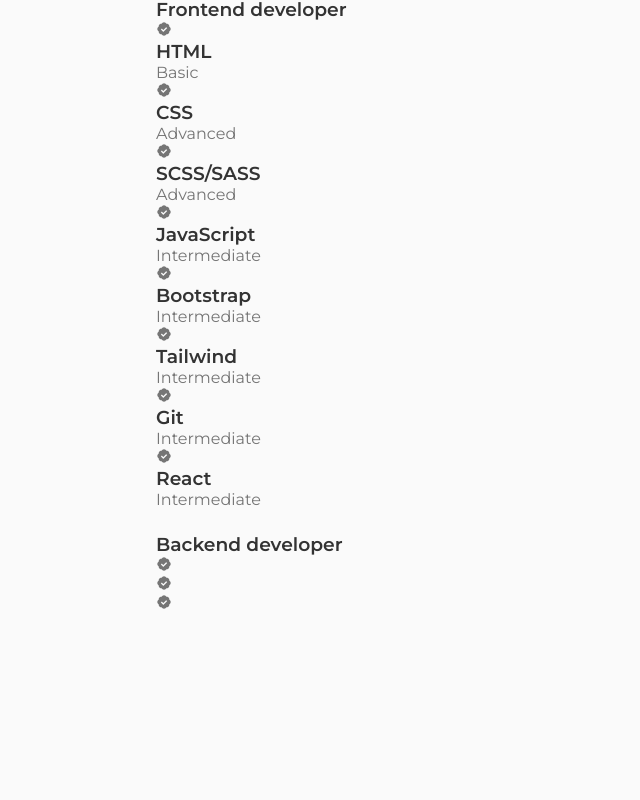
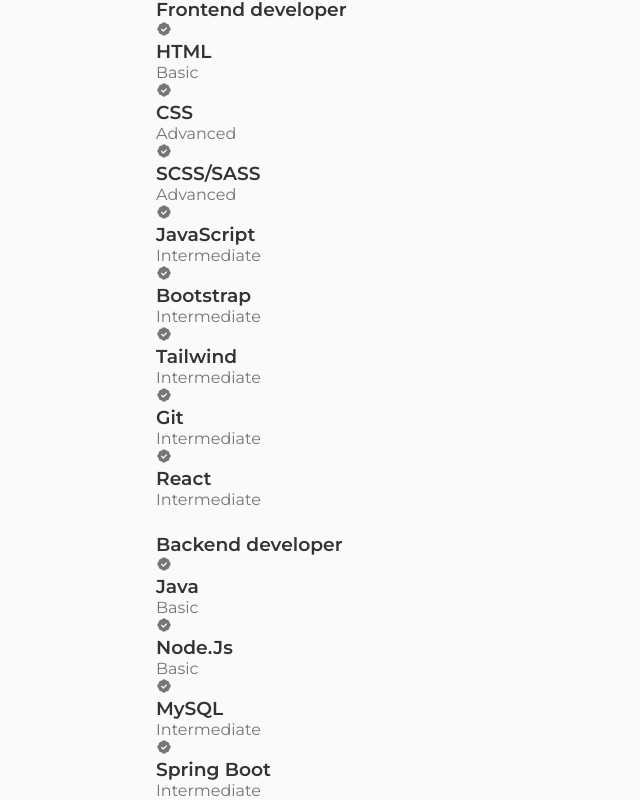
Before and after one commit to Ognoskie/portfolio-project, a React (Create React App) app: page / in a window 1280 px wide. Shown: the part 1610-2410 px from the top of the page, without its empty margins (0-640 px from the left). Before the commit the page ends 2223 px from the top, so only its background shows below. Built offline with nearby package versions, Linux system fonts and the light colour scheme.

Commit message:
added backend

```diff
--- a/src/components/skills/Backend.js
+++ b/src/components/skills/Backend.js
@@ -11,8 +11,8 @@ const Backend = () => {
                         <i className='bx bxs-badge-check'></i>
 
                         <div>
-                            <h3 className="skill_name"></h3>
-                            <span className="skills_level"></span>
+                            <h3 className="skill_name">Java</h3>
+                            <span className="skills_level">Basic</span>
                         </div>
                     </div>
 
@@ -20,8 +20,8 @@ const Backend = () => {
                         <i className='bx bxs-badge-check'></i>
 
                         <div>
-                            <h3 className="skill_name"></h3>
-                            <span className="skills_level"></span>
+                            <h3 className="skill_name">Node.Js</h3>
+                            <span className="skills_level">Basic</span>
                         </div>
                     </div>
 
@@ -29,14 +29,22 @@ const Backend = () => {
                         <i className='bx bxs-badge-check'></i>
 
                         <div>
-                            <h3 className="skill_name"></h3>
-                            <span className="skills_level"></span>
+                            <h3 className="skill_name">MySQL</h3>
+                            <span className="skills_level">Intermediate</span>
+                        </div>
+                    </div>
+
+                    <div className="skills_data">
+                        <i className='bx bxs-badge-check'></i>
+
+                        <div>
+                            <h3 className="skill_name">Spring Boot</h3>
+                            <span className="skills_level">Intermediate</span>
                         </div>
                     </div>
                 </div>
             </div>
         </div>
-
     )
 }
 
```
